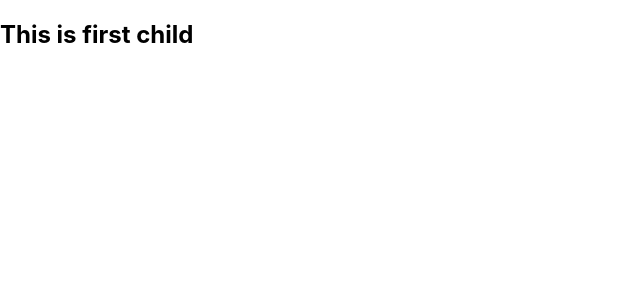
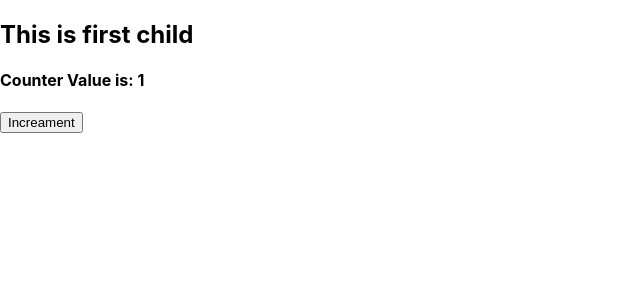
Before and after one commit to AhsanSoomro/bootcamp-session-5, a React (Create React App) app: page / in a window 1280 px wide. Shown: the top 300 px of the page, without its empty margins (0-640 px from the left). Built offline with nearby package versions, Linux system fonts and the light colour scheme.

Commit message:
Class Fiive :  01:06

```diff
--- a/src/App.js
+++ b/src/App.js
@@ -1,11 +1,15 @@
 import React from 'react';
+import {useState} from 'react';
 import './App.css';
 import Parent from './Parent.js';
 import CounterContext from './CounterContext';
 
 function App() {
+  let counterState = useState(1)
+  // let [count, setCount] = useState(30)
+
   return (
-    <CounterContext.Provider value={10}>
+    <CounterContext.Provider value={counterState}>
       <div>
         <Parent  />
       </div>
--- a/src/Child.js
+++ b/src/Child.js
@@ -8,6 +8,9 @@ const Child = () => {
 	return(
 			<div>
 				<h2>This is first child</h2>
+				<h4>Counter Value is: {counterValue[0]}</h4>
+
+				<button onClick={()=> {counterValue[1](++counterValue[0])}}>Increament</button>
 			</div>
 		)
 }
--- /dev/null
+++ b/src/Child2.js
@@ -0,0 +1,17 @@
+import {useReducer} from 'react';
+import {Component} from 'react';
+import CounterReducer from './CounterReducer';
+
+const Child2 = () => {
+
+	let [state, dispatch] = useReducer(CounterReducer, 10)
+
+	console.log(state)
+	return (
+		<div>
+
+		</div>
+	)
+}
+
+export default Child2;
--- /dev/null
+++ b/src/CounterReducer.js
@@ -0,0 +1,8 @@
+const counterReducer = (state, action) => {
+  switch (action) {
+    case 'INCREMENT':
+      return state + 1
+  }
+}
+
+export default counterReducer;
--- a/src/Parent.js
+++ b/src/Parent.js
@@ -1,9 +1,14 @@
 import React from 'react';
 import Child from './Child.js';
+import Child2 from './Child2.js';
 
 const Parent = () => {
+
 	return (
+		<div>
 			<Child />
+			<Child2 />
+		</div>
 		)
 }
 
```
Also changed, not shown: 1 other file (tests, documents, lock files or other folders).
